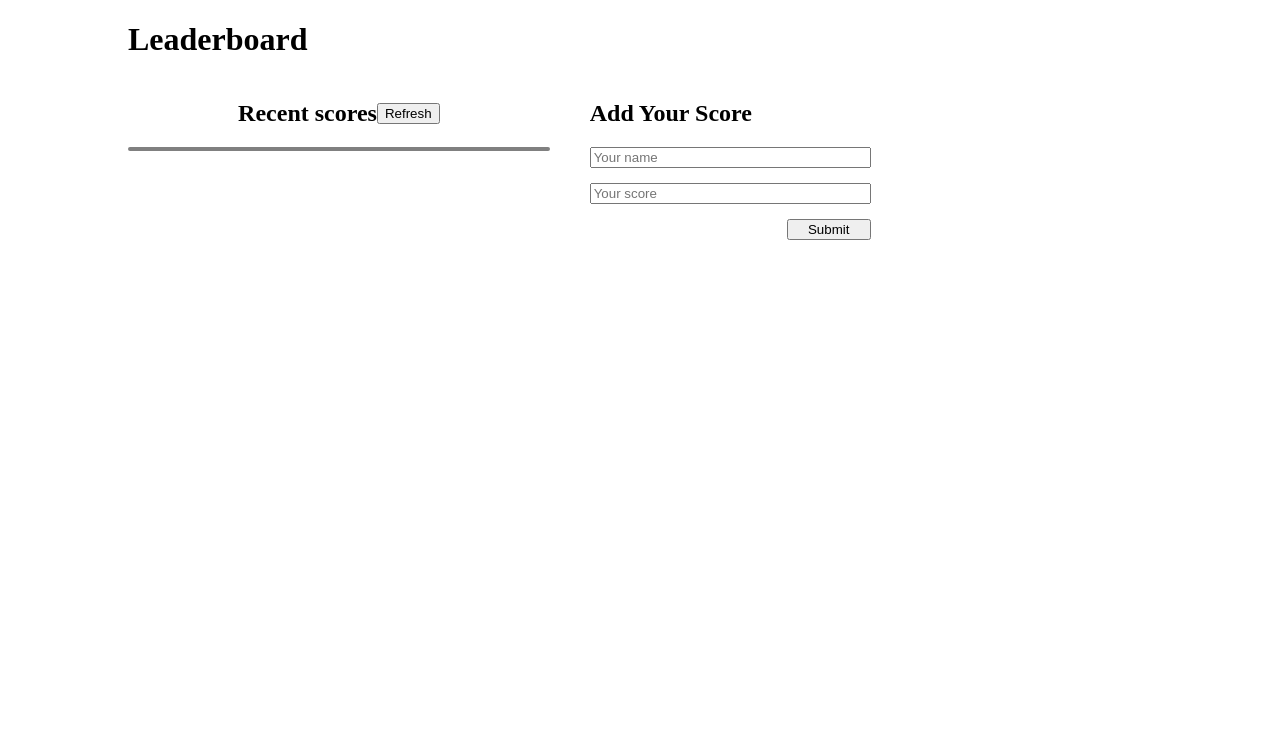
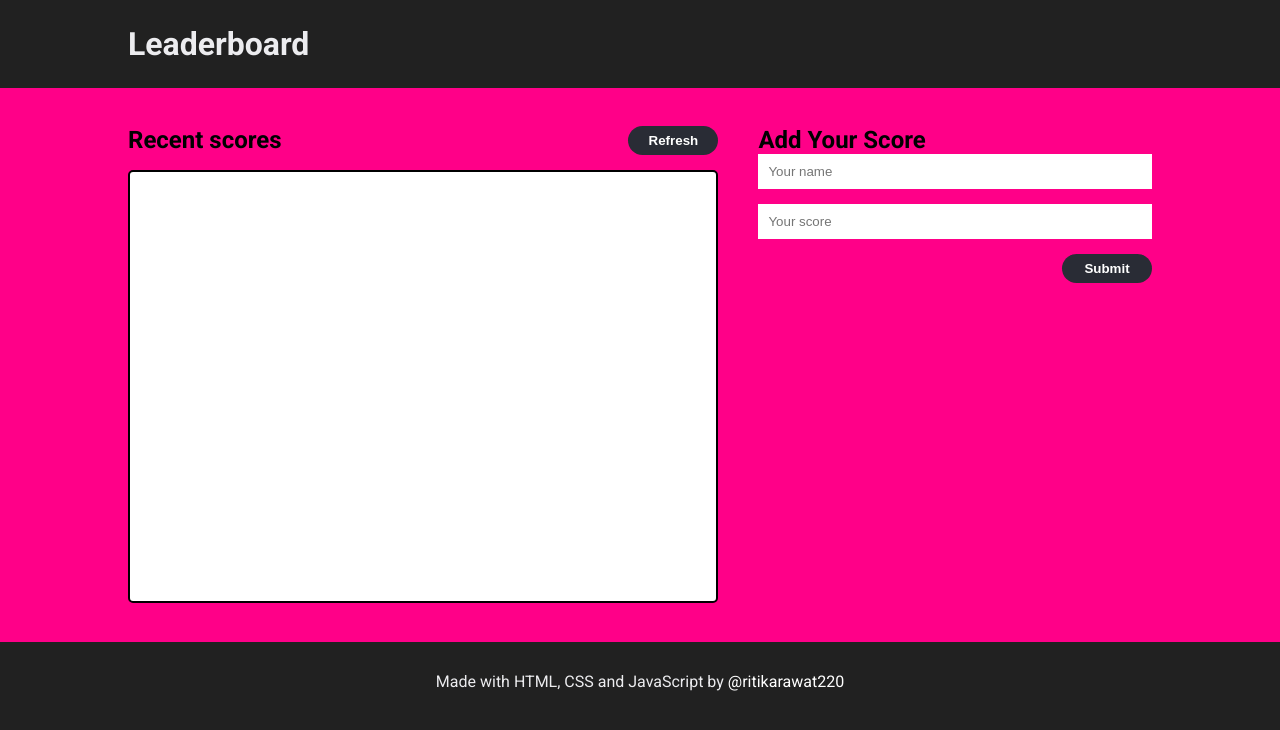
Before and after one commit to ritikarawat220/LEADERBOARD-, a website built with webpack: page src/index.html in a window 1280 px wide. Built offline with nearby package versions, Linux system fonts and the light colour scheme; no server answers.

Commit message:
Add styling for leaderboard

```diff
--- a/src/index.css
+++ b/src/index.css
@@ -1,35 +1,97 @@
+@import url('https://fonts.googleapis.com/css2?family=Roboto:wght@100;300;400;500;700;900&display=swap');
+@import url("https://cdn.jsdelivr.net/npm/bootstrap-icons@1.7.0/font/bootstrap-icons.css");
+
+* {
+  box-sizing: border-box;
+}
+
 body {
   margin: 0;
+  font-family: 'Roboto', sans-serif;
+  background-color: hsla(0, 0%, 13%, 1);
+  color: hsla(240, 8%, 93%, 1);
+  height: 100vh;
+  position: relative;
+  padding: 0;
 }
 
-main {
-  display: grid;
-  grid-gap: 40px;
-  grid-template-columns: 3fr 4fr;
-  margin-left: 10px;
+button {
+  background-color: #292c35;
+  color: #fff;
+  border: none;
+  padding: 7px;
+  border-radius: 50px;
+  width: 90px;
+  font-weight: 700;
+}
+
+button:hover {
+  transition: background-color 0.3s linear;
+  background-color: #45267e;
+}
+
+input {
+  padding: 10px;
+  border: none;
 }
 
 .header,
 .main {
-  margin-left: 10%;
-  margin-right: 10%;
+  display: flex;
+  justify-content: space-between;
+  align-content: center;
 }
 
-.leaderboard {
-  border-radius: 6px;
-  border: 2px solid gray;
+.header {
+  padding: 25px 10%;
+}
+
+.header h1 {
+  margin: 0;
+}
+
+.main {
+  display: grid;
+  grid-template-columns: 3fr 2fr;
+  grid-gap: 40px;
+  padding: 3% 10%;
+  background-color: #f08;
+  transition: background-color 0.3s linear;
+}
+
+@media screen and (max-width: 780px) {
+  .main {
+    grid-template-columns: 1fr;
+  }
+
+  .form-container {
+    grid-row: 2;
+  }
+}
+
+h2 {
+  margin: 0;
+  color: black;
 }
 
 .leaderboard-header {
   display: flex;
-  align-items: center;
-  justify-content: center;
+  justify-content: space-between;
+  margin-bottom: 15px;
 }
 
 .refresh-btn {
-  display: flex;
+  height: 50%;
   align-self: center;
-  height: 50%;
+}
+
+.leaderboard {
+  border: 2px solid black;
+  border-radius: 5px;
+  height: 433px;
+  overflow: auto;
+  background-color: #fff;
+  color: white;
 }
 
 .leaderboard-list {
@@ -39,12 +101,13 @@ main {
 
 li {
   list-style: none;
-  padding: 10px 10px;
-  border: 0.5px solid rgb(199, 178, 178);
+  padding: 10px 20px;
+  font-family: 'Franklin Gothic Medium', 'Arial Narrow', Arial, sans-serif;
+  color: #27031d;
+  border: 0.5px solid hsla(0, 0%, 13%, 0.5);
 }
 
 .score-form {
-  width: 50%;
   display: flex;
   flex-direction: column;
   gap: 15px;
@@ -52,5 +115,23 @@ li {
 
 .submit-btn {
   align-self: flex-end;
-  width: 30%;
 }
+
+footer {
+  display: flex;
+  justify-content: center;
+  align-items: center;
+  bottom: 0;
+  height: 80px;
+}
+
+a {
+  color: rgb(255, 255, 255);
+  text-decoration: none;
+}
+
+@media screen and (max-width: 780px) {
+  footer p {
+    font-size: 12px;
+  }
+}
--- a/src/index.html
+++ b/src/index.html
@@ -34,6 +34,8 @@
               </form>
         </div>
     </main>
-
+    <footer>
+        <p>Made with HTML, CSS and JavaScript by <a href="https://github.com/ritikarawat220" target="_blank">@ritikarawat220</a></p>
+      </footer>
 </body>
 </html>
--- a/src/itemList.js
+++ b/src/itemList.js
@@ -6,7 +6,7 @@ const itemList = (list) => {
       const listElement = document.createElement("li");
       listElement.innerHTML = `${item.user}: ${item.score}`;
       if (i % 2 === 1) {
-        listElement.style.backgroundColor = "#d3d3";
+        listElement.style.backgroundColor = "#fff";
       }
       leaderboardList.appendChild(listElement);
     });
--- a/src/request.js
+++ b/src/request.js
@@ -5,7 +5,7 @@ const getScores = async () => {
     return scores;
   };
 
-  const postScores = async (body) => {
+  const postScores = async (id, body) => {
     const url = "https://us-central1-js-capstone-backend.cloudfunctions.net/api/games/ubc1A0KC5FEKLnzaXFow/scores";
     await fetch(url, {
       method: "POST",
```
